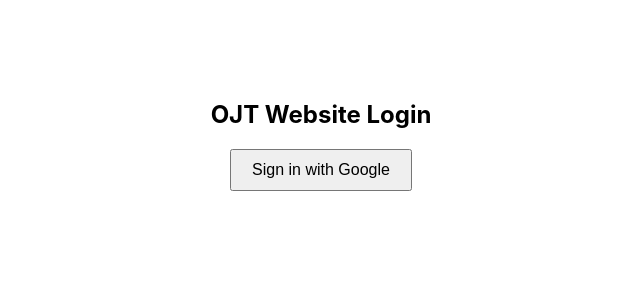
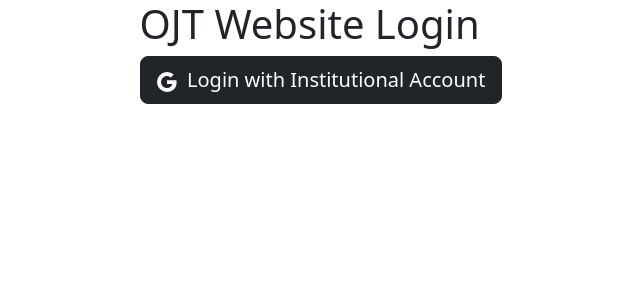
Before and after one commit to DLAyatoCabanilla/NEU-OJT-APP, a React (Create React App) app: page /login in a window 1280 px wide. Shown: the top 300 px of the page, without its empty margins (319-959 px from the left). Built offline with nearby package versions, Linux system fonts and the light colour scheme; no server answers.

Commit message:
login ui bootstrap

```diff
--- a/package.json
+++ b/package.json
@@ -12,9 +12,11 @@
     "@testing-library/user-event": "^13.5.0",
     "@types/jest": "^27.5.2",
     "@types/node": "^16.18.109",
+    "bootstrap": "^5.3.3",
     "firebase": "^10.13.2",
     "react": "^18.3.1",
-    "react-bootstrap-v5": "^1.4.0",
+    "react-bootstrap": "^2.10.5",
+    "react-bootstrap-icons": "^1.11.4",
     "react-dom": "^18.3.1",
     "react-router-dom": "^6.26.2",
     "react-scripts": "5.0.1",
--- a/src/App.tsx
+++ b/src/App.tsx
@@ -1,8 +1,14 @@
-import React, { useContext } from 'react';
-import { BrowserRouter as Router, Routes, Route, Navigate } from 'react-router-dom';
-import Login from './components/Login';
-import Dashboard from './components/Dashboard';
-import { AuthContext } from './context/AuthContext';
+import React, { useContext } from "react";
+import {
+  BrowserRouter as Router,
+  Routes,
+  Route,
+  Navigate,
+} from "react-router-dom";
+import Login from "./components/Login";
+import Dashboard from "./components/Dashboard";
+import { AuthContext } from "./context/AuthContext";
+import "bootstrap/dist/css/bootstrap.min.css";
 
 const App: React.FC = () => {
   const authContext = useContext(AuthContext);
--- a/src/components/Login.tsx
+++ b/src/components/Login.tsx
@@ -1,11 +1,17 @@
-import React from 'react';
-import { auth, googleProvider } from '../firebase';
-import { signInWithPopup, UserCredential } from 'firebase/auth';
+import React from "react";
+import { auth, googleProvider } from "../firebase";
+import { signInWithPopup, UserCredential } from "firebase/auth";
+
+import { Container, Button, Row, Col } from "react-bootstrap";
+import { Google } from "react-bootstrap-icons";
 
 const Login: React.FC = () => {
   const signInWithGoogle = async () => {
     try {
-      const result: UserCredential = await signInWithPopup(auth, googleProvider);
+      const result: UserCredential = await signInWithPopup(
+        auth,
+        googleProvider
+      );
       console.log(result.user); // Handle the signed-in user info here
     } catch (error: unknown) {
       if (error instanceof Error) {
@@ -15,25 +21,31 @@
   };
 
   return (
-    <div style={styles.container}>
-      <h2>OJT Website Login</h2>
-      <button onClick={signInWithGoogle} style={styles.button}>
-        Sign in with Google
-      </button>
-    </div>
+    <>
+      <Container fluid="md">
+        <Row className="justify-content-md-center">
+          <Col xs lg="auto">
+            <h1>OJT Website Login</h1>
+            <Button variant="dark" size="lg" onClick={signInWithGoogle}>
+              <Google></Google>&nbsp;&nbsp;Login with Institutional Account
+            </Button>{" "}
+          </Col>
+        </Row>
+      </Container>
+    </>
   );
 };
 
 const styles = {
   container: {
-    textAlign: 'center' as const,
-    marginTop: '100px'
+    textAlign: "center" as const,
+    marginTop: "100px",
   },
   button: {
-    padding: '10px 20px',
-    fontSize: '16px',
-    cursor: 'pointer'
-  }
+    padding: "10px 20px",
+    fontSize: "16px",
+    cursor: "pointer",
+  },
 };
 
 export default Login;
```
Also changed, not shown: 1 other file (tests, documents, lock files or other folders).
